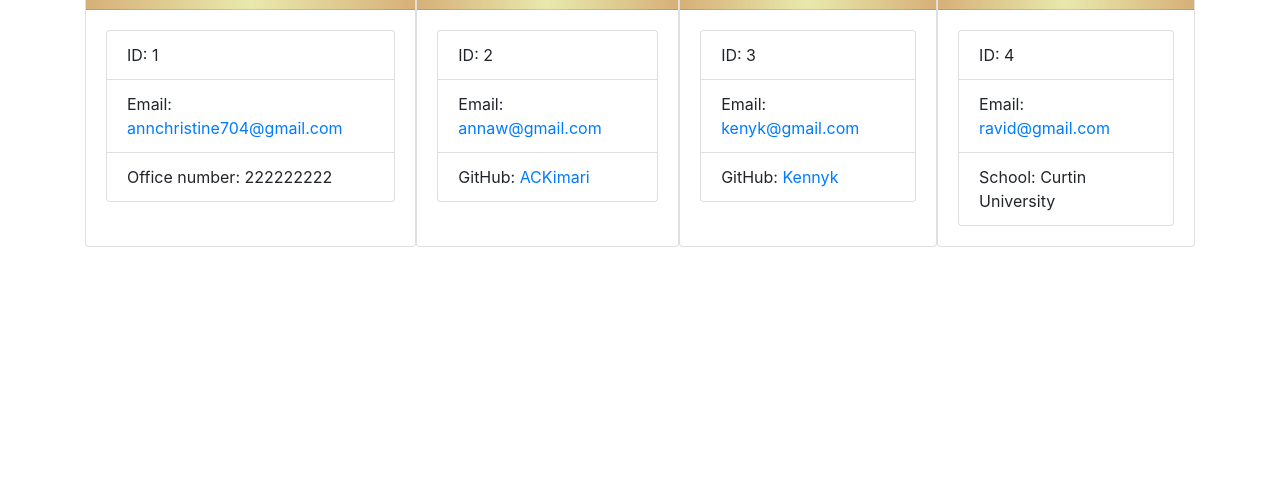
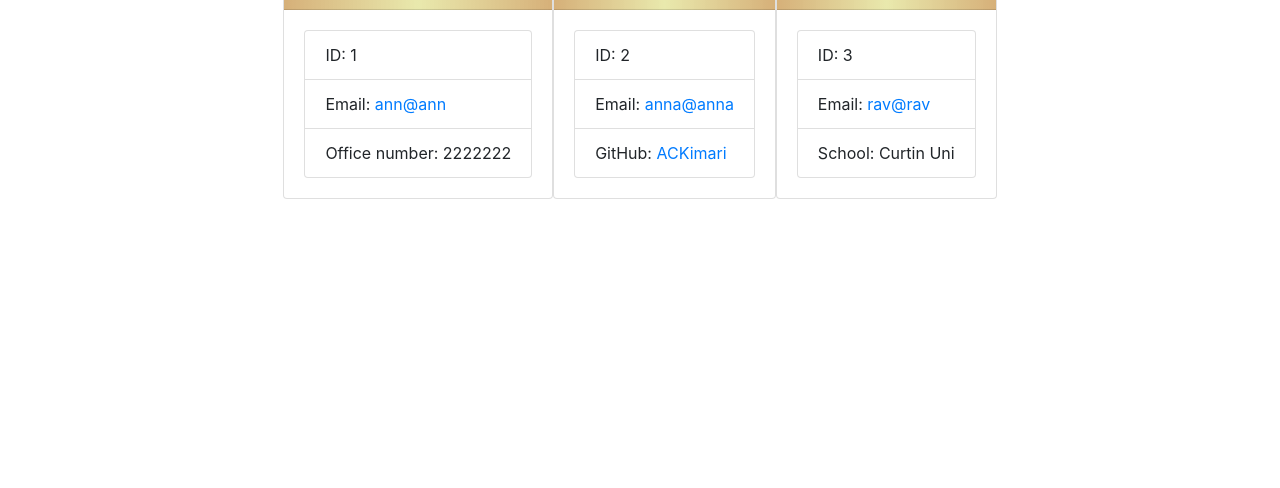
Before and after one commit to ACKimari/teamProfile-generator, a website: page Develop/dist/generatedIndex.html in a window 1280 px wide. Shown: the part 312-800 px from the top of the page. Drawn offline with nearby package versions, Linux system fonts and the light colour scheme.

```diff
--- a/Develop/dist/generatedIndex.html
+++ b/Develop/dist/generatedIndex.html
@@ -33,21 +33,21 @@
         <div class="card-body">
             <ul class="list-group">
                 <li class="list-group-item">ID: 1</li>
-                <li class="list-group-item">Email: <a href="mailto:annchristine704@gmail.com">annchristine704@gmail.com</a></li>
-                <li class="list-group-item">Office number: 222222222</li>
+                <li class="list-group-item">Email: <a href="mailto:ann@ann">ann@ann</a></li>
+                <li class="list-group-item">Office number: 2222222</li>
             </ul>
         </div>
     </div>
 
         <div class="card employee-card">
     <div class="card-header">
-        <h2 class="card-title">Anna W.</h2>
+        <h2 class="card-title">Anna L.</h2>
         <h3 class="card-title"><i class="fas fa-glasses mr-2"></i>Engineer</h3>
     </div>
     <div class="card-body">
         <ul class="list-group">
             <li class="list-group-item">ID: 2</li>
-            <li class="list-group-item">Email: <a href="mailto:annaw@gmail.com">annaw@gmail.com</a></li>
+            <li class="list-group-item">Email: <a href="mailto:anna@anna">anna@anna</a></li>
             <li class="list-group-item">GitHub: <a href="https://github.com/ACKimari" target="_blank" rel="noopener noreferrer">ACKimari</a></li>
         </ul>
     </div>
@@ -55,28 +55,14 @@
 
         <div class="card employee-card">
     <div class="card-header">
-        <h2 class="card-title">Kenny K</h2>
-        <h3 class="card-title"><i class="fas fa-glasses mr-2"></i>Engineer</h3>
+        <h2 class="card-title">Rav D</h2>
+        <h3 class="card-title"><i class="fas fa-user-graduate mr-2"></i>Intern</h3>
     </div>
     <div class="card-body">
         <ul class="list-group">
             <li class="list-group-item">ID: 3</li>
-            <li class="list-group-item">Email: <a href="mailto:kenyk@gmail.com">kenyk@gmail.com</a></li>
-            <li class="list-group-item">GitHub: <a href="https://github.com/Kennyk" target="_blank" rel="noopener noreferrer">Kennyk</a></li>
-        </ul>
-    </div>
-</div>
-
-        <div class="card employee-card">
-    <div class="card-header">
-        <h2 class="card-title">Ravi D</h2>
-        <h3 class="card-title"><i class="fas fa-user-graduate mr-2"></i>Intern</h3>
-    </div>
-    <div class="card-body">
-        <ul class="list-group">
-            <li class="list-group-item">ID: 4</li>
-            <li class="list-group-item">Email: <a href="mailto:ravid@gmail.com">ravid@gmail.com</a></li>
-            <li class="list-group-item">School: Curtin University</li>
+            <li class="list-group-item">Email: <a href="mailto:rav@rav">rav@rav</a></li>
+            <li class="list-group-item">School: Curtin Uni</li>
         </ul>
     </div>
 </div>
```
Also changed, not shown: README.md.
